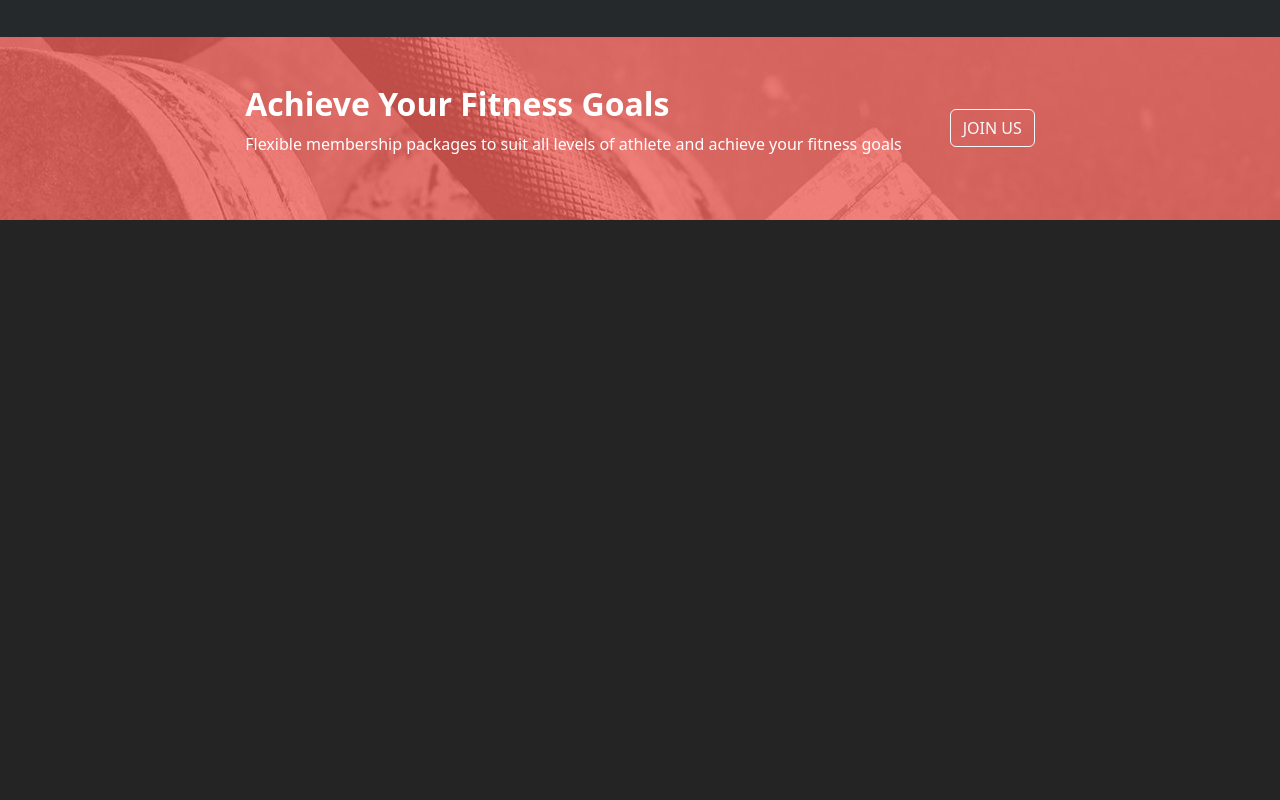
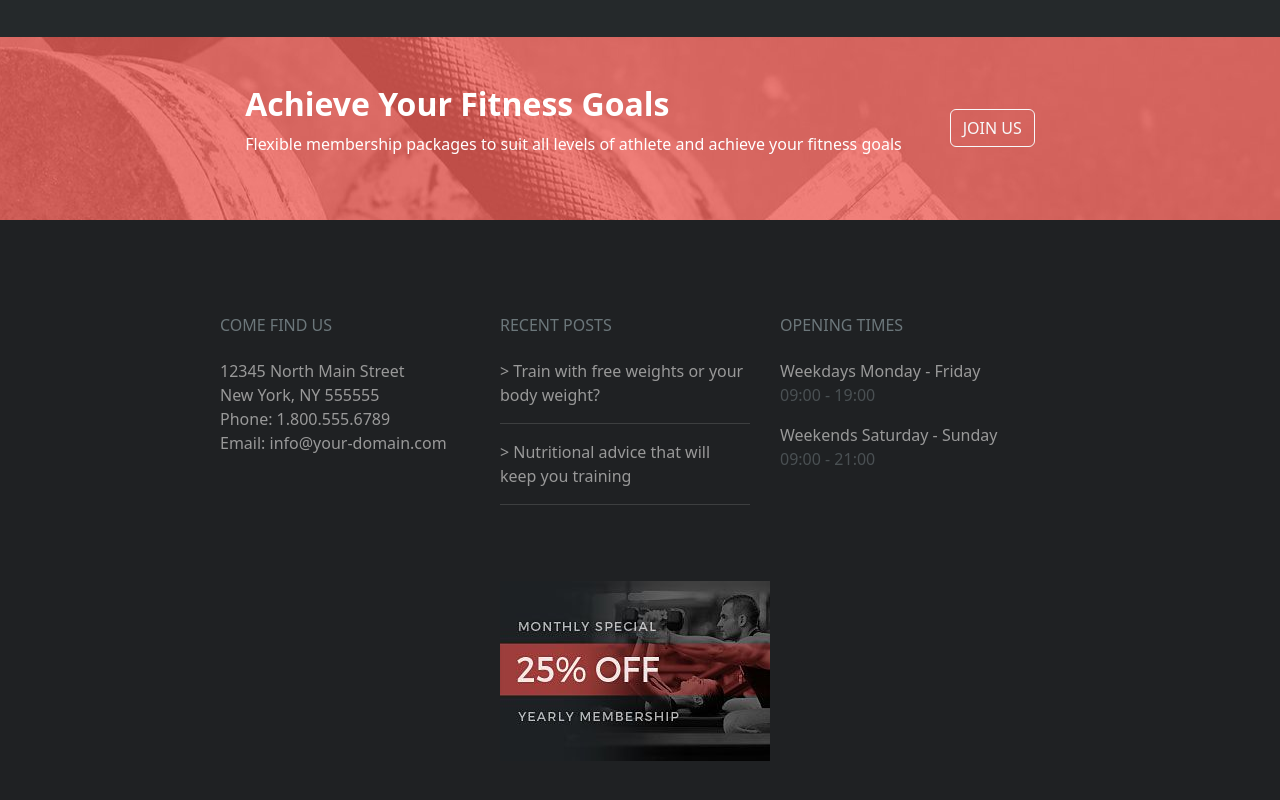
Before and after one commit to FrancescoCauzzi/proj-html-vuejs, a Vue app: page / in a window 1280 px wide. Shown: the part 6397-7197 px from the top of the page. Before the commit the page ends 6617 px from the top, so only its background shows below. Built offline with nearby package versions, Linux system fonts and the light colour scheme.

Commit message:
feat: footer second done

```diff
--- a/src/components/FooterFolder/AppFooterSecond.vue
+++ b/src/components/FooterFolder/AppFooterSecond.vue
@@ -5,13 +5,99 @@ export default {
   data() {
     return {
       store,
+      findUs: {
+        address: "12345 North Main Street",
+        city: "New York, NY 555555",
+        phone: "1.800.555.6789",
+        email: "info@your-domain.com",
+      },
+      recentPosts: [
+        { id: 1, text: "Train with free weights or your body weight?" },
+        { id: 2, text: "Nutritional advice that will keep you training" },
+      ],
+      openingTimes: [
+        {
+          id: 1,
+          period: "weekdays",
+          text: "Weekdays Monday - Friday",
+          time: "09:00 - 19:00",
+        },
+        {
+          id: 2,
+          period: "weekend",
+          text: "Weekends Saturday - Sunday",
+          time: "09:00 - 21:00",
+        },
+      ],
     };
   },
 };
 </script>
 <template>
-  <div class="container-fluid __container-outer">
-    <div class="container __container-inner"></div>
+  <div class="container-fluid __container-outer py-5">
+    <div
+      class="container __container-inner d-flex flex-wrap justify-content-center py-5"
+    >
+      <div class="__find-us">
+        <h6 class="text-uppercase mb-4">come find us</h6>
+        <ul class="__description">
+          <li>{{ findUs.address }}</li>
+          <li>{{ findUs.city }}</li>
+          <li>Phone: {{ findUs.phone }}</li>
+          <li>Email: {{ findUs.email }}</li>
+        </ul>
+      </div>
+      <div class="__recent-posts">
+        <h6 class="text-uppercase mb-4">recent posts</h6>
+        <ul>
+          <li v-for="item in recentPosts">
+            > {{ item.text }}
+            <hr />
+          </li>
+        </ul>
+      </div>
+      <div class="__opening-times">
+        <h6 class="text-uppercase mb-4">opening times</h6>
+        <ul>
+          <li v-for="item in openingTimes" class="mb-3">
+            <span>{{ item.text }}</span>
+            <br />
+            <span class="__time">{{ item.time }}</span>
+          </li>
+        </ul>
+      </div>
+      <div class="__special-offer mb-4">
+        <img src="/img/gym_ad-compressor.jpg" alt="" srcset="" />
+      </div>
+    </div>
   </div>
 </template>
-<style scoped></style>
+<style scoped>
+.__container-outer {
+  background-color: #1f2123;
+}
+
+.__container-inner > * {
+  width: calc(100% / 4 * 1 - (30px / 4 * 3));
+  flex-basis: 280px;
+  margin-bottom: 60px;
+  padding-right: 30px;
+}
+
+h6 {
+  color: #6c777b;
+}
+
+ul {
+  padding-left: 0;
+}
+
+li {
+  color: #999999;
+  list-style: none;
+}
+
+.__time {
+  color: #4a5053;
+}
+</style>
```
